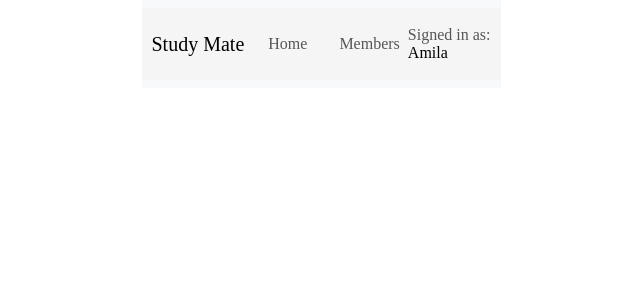
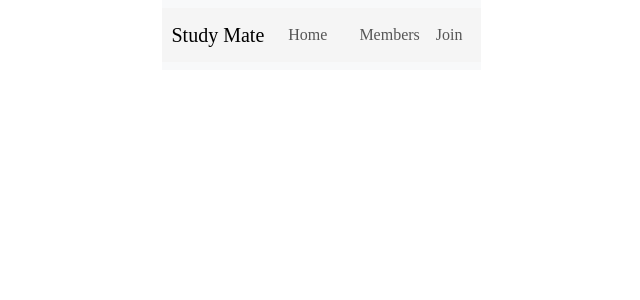
Before and after one commit to AmilaK29/study-mate, a React (Create React App) app: page / in a window 1280 px wide. Shown: the top 300 px of the page, without its empty margins (319-959 px from the left). Built offline with nearby package versions, Linux system fonts and the light colour scheme; no server answers.

Commit message:
Updated the navbar with conditional renderings

```diff
--- a/src/components/nav-bar/navbar.jsx
+++ b/src/components/nav-bar/navbar.jsx
@@ -2,12 +2,46 @@ import Container from "react-bootstrap/Container";
 import Nav from "react-bootstrap/Nav";
 import Navbar from "react-bootstrap/Navbar";
 import NavDropdown from "react-bootstrap/NavDropdown";
-import { Outlet } from "react-router-dom";
-import { useNavigate } from "react-router-dom";
+import { Button } from "react-bootstrap";
+import { Outlet,Link } from "react-router-dom";
+import { useNavigate , useLocation} from "react-router-dom";
+import { onAuthStateChanged , getAuth,signOut} from "firebase/auth";
+import { app } from "../../config/firebase";
+import { useEffect,useState } from "react";
 
 function NavBar() {
 
+  const location = useLocation();
+//   const {email} = location.state || {};
+
+  const [user, setUser] = useState(null);
+  const auth = getAuth(app);
+
+  const handleLogout = () => {
+    signOut(auth)
+      .then(() => {
+        // Sign-out successful.
+        console.log('User signed out.');
+        navigate('/login'); // Redirect to login page
+      })
+      .catch((error) => {
+        // An error happened.
+        console.error('Error signing out: ', error);
+      });
+  };
+
+
+  useEffect(() => {
+    const unsubscribe = onAuthStateChanged(auth, (currentUser) => {
+      setUser(currentUser);
+    });
+
+    return () => unsubscribe();
+  }, [auth]);
+
+
   const navigate = useNavigate();
+
   const hangleNameClick = () => {
     navigate("/profile",{state : {name : "Amila"}})
   }
@@ -29,11 +63,17 @@ function NavBar() {
               <Nav.Link href="/members">Members</Nav.Link>
             </Nav>
           </Navbar.Collapse>
-          <Navbar.Collapse className="justify-content-end">
+          {user ? null :<Navbar.Collapse id="basic-navbar-nav">
+            <Nav className="mx-auto custom-nav">
+              <Nav.Link href="/register">Join</Nav.Link>
+            </Nav>
+          </Navbar.Collapse>}
+          {user ? <Navbar.Collapse className="justify-content-end">
             <Navbar.Text>
-              Signed in as: <Nav.Link onClick={hangleNameClick}>Amila</Nav.Link>
+              Signed in as: <Link to={`/profile/${user ? user.email : null}`} >{user ? user.email : null}</Link>
             </Navbar.Text>
-          </Navbar.Collapse>
+            <Button variant="outline-danger" onClick={handleLogout}>Logout</Button>
+          </Navbar.Collapse>:null}
         </Container>
       </Navbar>
       <Outlet />
```
